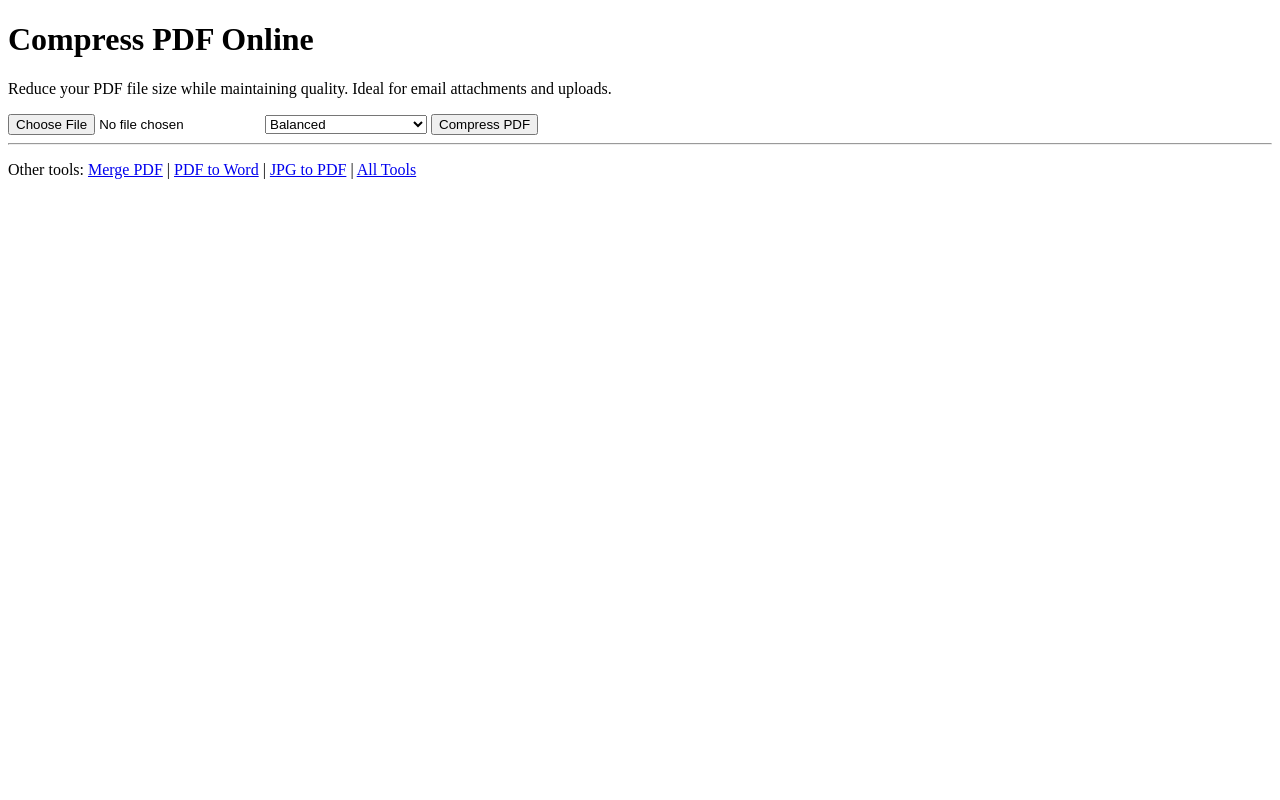
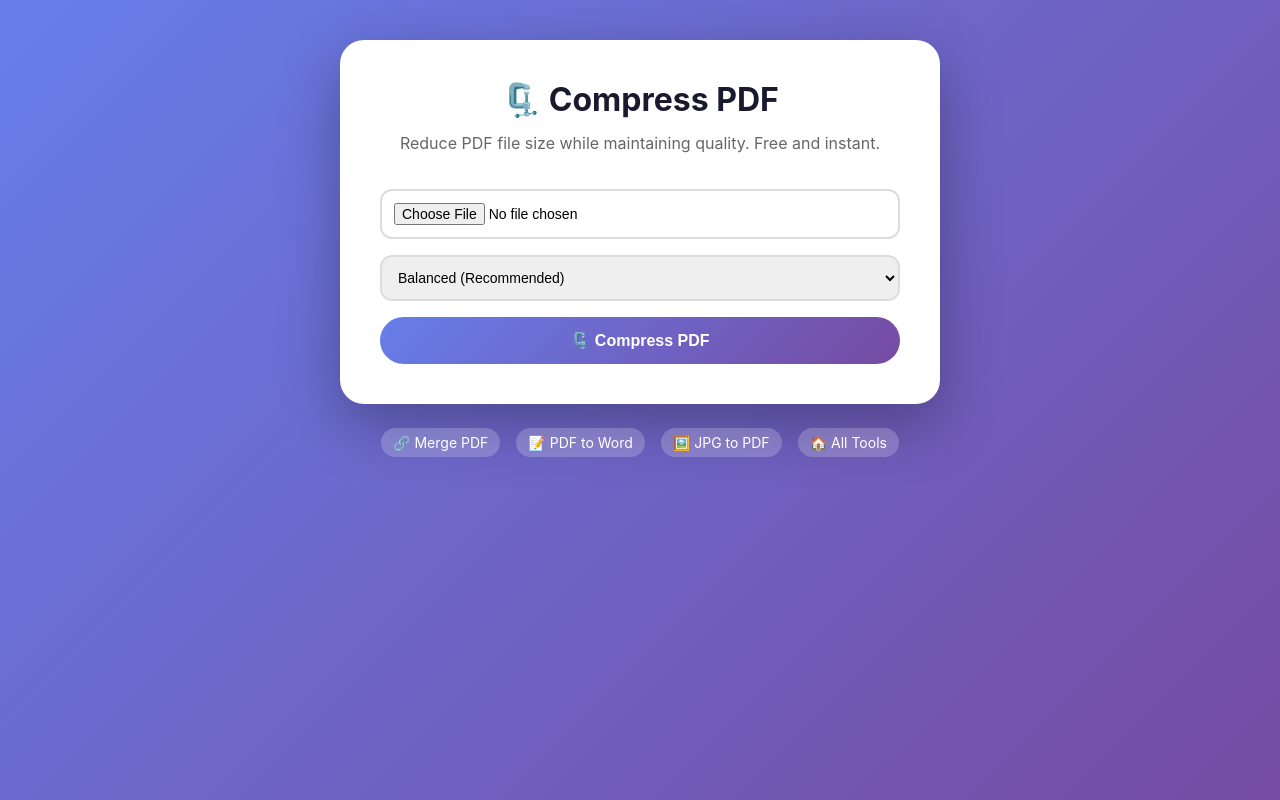
Before and after one commit to NPKpadala/pdfwala, a Flask app: page /pdfwala/compress-pdf in a window 1280 px wide. Run offline with Flask 3, Linux system fonts and the light colour scheme; parts of the project's set-up code (start-up, migrations or seed data) failed here and were passed over; some libraries are stand-ins or nearby versions.

Commit message:
Update compress.html

```diff
--- a/templates/compress.html
+++ b/templates/compress.html
@@ -3,61 +3,145 @@
 <head>
   <meta charset="UTF-8"/>
   <meta name="viewport" content="width=device-width,initial-scale=1"/>
-  <meta name="description" content="Compress PDF files online and reduce file size without losing quality. Free and instant."/>
   <title>Compress PDF Online — PDFWala</title>
-  <link rel="canonical" href="https://npkpadala.com/pdfwala/compress-pdf"/>
+  <style>
+    * { margin: 0; padding: 0; box-sizing: border-box; }
+    body {
+      font-family: -apple-system, BlinkMacSystemFont, 'Segoe UI', sans-serif;
+      background: linear-gradient(135deg, #667eea 0%, #764ba2 100%);
+      min-height: 100vh;
+      padding: 40px 20px;
+    }
+    .container { max-width: 600px; margin: 0 auto; }
+    .card {
+      background: white;
+      border-radius: 24px;
+      padding: 40px;
+      box-shadow: 0 20px 60px rgba(0,0,0,0.3);
+      text-align: center;
+    }
+    h1 { font-size: 32px; margin-bottom: 12px; color: #1a1a2e; }
+    .sub { color: #666; margin-bottom: 32px; line-height: 1.6; }
+    input[type="file"], select {
+      width: 100%;
+      padding: 12px;
+      border: 2px solid #ddd;
+      border-radius: 12px;
+      margin-bottom: 16px;
+      font-size: 14px;
+    }
+    button {
+      background: linear-gradient(135deg, #667eea 0%, #764ba2 100%);
+      color: white;
+      border: none;
+      padding: 14px 32px;
+      border-radius: 40px;
+      font-size: 16px;
+      font-weight: 600;
+      cursor: pointer;
+      width: 100%;
+    }
+    button:hover { transform: translateY(-2px); }
+    .status {
+      margin-top: 20px;
+      padding: 12px;
+      border-radius: 12px;
+      display: none;
+    }
+    .status.success { background: #d4edda; color: #155724; display: block; }
+    .status.error { background: #f8d7da; color: #721c24; display: block; }
+    .status.loading { background: #e7f3ff; color: #004085; display: block; }
+    .download-btn {
+      display: inline-block;
+      margin-top: 16px;
+      padding: 12px 24px;
+      background: #28a745;
+      color: white;
+      text-decoration: none;
+      border-radius: 40px;
+    }
+    .footer {
+      margin-top: 24px;
+      display: flex;
+      justify-content: center;
+      gap: 16px;
+      flex-wrap: wrap;
+    }
+    .footer a { color: white; text-decoration: none; font-size: 14px; background: rgba(255,255,255,0.2); padding: 6px 12px; border-radius: 20px; }
+  </style>
 </head>
 <body>
-  <h1>Compress PDF Online</h1>
-  <p>Reduce your PDF file size while maintaining quality. Ideal for email attachments and uploads.</p>
+<div class="container">
+  <div class="card">
+    <h1>🗜️ Compress PDF</h1>
+    <p class="sub">Reduce PDF file size while maintaining quality. Free and instant.</p>
 
     <form id="compressForm" enctype="multipart/form-data">
       <input type="file" id="file" name="file" accept=".pdf" required/>
-    <select name="quality" id="quality">
+      <select id="quality" name="quality">
         <option value="low">Maximum Compression</option>
-      <option value="medium" selected>Balanced</option>
+        <option value="medium" selected>Balanced (Recommended)</option>
         <option value="high">High Quality</option>
       </select>
-    <button type="submit">Compress PDF</button>
+      <button type="submit" id="submitBtn">🗜️ Compress PDF</button>
     </form>
 
-  <div id="status"></div>
-  <a id="downloadLink" style="display:none" href="#">⬇ Download Compressed PDF</a>
+    <div id="status" class="status"></div>
+    <a id="downloadLink" class="download-btn" style="display:none" href="#">⬇ Download Compressed PDF</a>
+  </div>
 
-  <hr/>
-  <p>Other tools:
-    <a href="/pdfwala/merge-pdf">Merge PDF</a> |
-    <a href="/pdfwala/pdf-to-word">PDF to Word</a> |
-    <a href="/pdfwala/jpg-to-pdf">JPG to PDF</a> |
-    <a href="/pdfwala/">All Tools</a>
-  </p>
+  <div class="footer">
+    <a href="/pdfwala/merge-pdf">🔗 Merge PDF</a>
+    <a href="/pdfwala/pdf-to-word">📝 PDF to Word</a>
+    <a href="/pdfwala/jpg-to-pdf">🖼️ JPG to PDF</a>
+    <a href="/pdfwala/">🏠 All Tools</a>
+  </div>
+</div>
 
 <script>
 document.getElementById('compressForm').addEventListener('submit', async function(e) {
   e.preventDefault();
   const status = document.getElementById('status');
   const link = document.getElementById('downloadLink');
-      status.textContent = 'Compressing...';
+  const submitBtn = document.getElementById('submitBtn');
+  const file = document.getElementById('file').files[0];
+
+  if (!file) {
+    status.className = 'status error';
+    status.textContent = '❌ Please select a PDF file';
+    return;
+  }
+
+  status.className = 'status loading';
+  status.textContent = '🔄 Compressing...';
   link.style.display = 'none';
+  submitBtn.disabled = true;
+  submitBtn.textContent = '⏳ Processing...';
 
   const fd = new FormData();
-      fd.append('file', document.getElementById('file').files[0]);
+  fd.append('file', file);
   fd.append('quality', document.getElementById('quality').value);
 
   try {
     const res = await fetch('/api/compress', { method: 'POST', body: fd });
     const data = await res.json();
     if (data.success) {
-          status.textContent = '✅ ' + data.message;
+      status.className = 'status success';
+      status.textContent = '✅ ' + (data.message || 'Compression complete!');
       const url = data.download_url || '/download/' + data.filename;
       link.href = url;
       link.download = data.filename || 'compressed.pdf';
-          link.style.display = 'inline';
+      link.style.display = 'inline-block';
     } else {
-          status.textContent = '❌ ' + (data.error || 'Failed');
+      status.className = 'status error';
+      status.textContent = '❌ ' + (data.error || 'Compression failed');
     }
   } catch(err) {
+    status.className = 'status error';
     status.textContent = '❌ Error: ' + err.message;
+  } finally {
+    submitBtn.disabled = false;
+    submitBtn.textContent = '🗜️ Compress PDF';
   }
 });
 </script>
```
Lines whose indentation alone changed are shown as unchanged.
